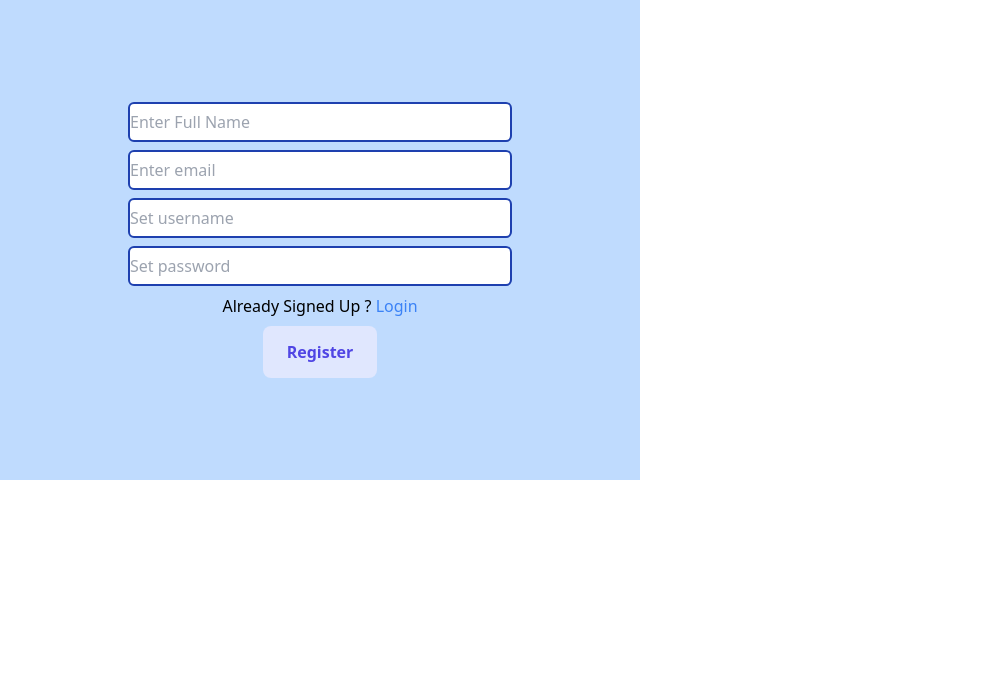
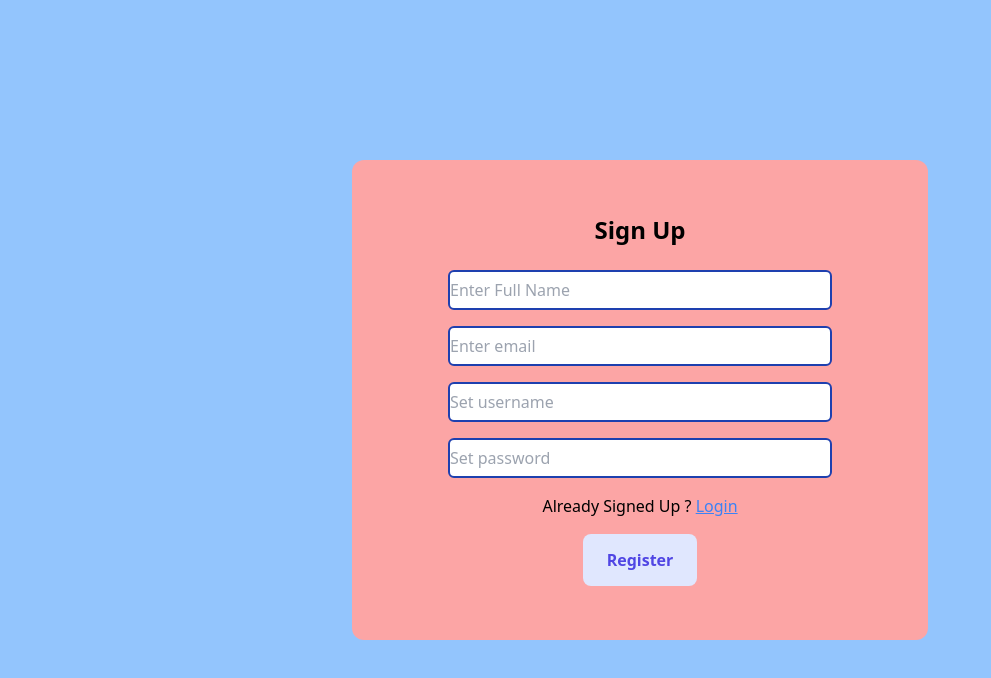
Before and after one commit to SinghaAnirban005/MemoryQuilt-FE, a React (Vite) app in the folder memory-fe/: page / in a window 1280 px wide. Shown: the top 678 px of the page, without its empty margins (0-991 px from the left). Built offline with nearby package versions, Linux system fonts and the light colour scheme.

Commit message:
Improved UI of login and signup

```diff
--- a/memory-fe/src/components/ui/ContentModal.tsx
+++ b/memory-fe/src/components/ui/ContentModal.tsx
@@ -35,7 +35,7 @@ export const ContentModal = (props: Modal) => {
         }
 
         try {
-            const contentReq = await axios.post('http://localhost:3000/api/v1/content', updatedData , {
+            const contentReq = await axios.post('https://memory-quilt-backend.onrender.com/api/v1/content', updatedData , {
                 withCredentials: true
             })
 
--- a/memory-fe/src/components/ui/Login.tsx
+++ b/memory-fe/src/components/ui/Login.tsx
@@ -23,13 +23,13 @@ export function Login() {
         setLoading(true)
 
         try {
-            const loginReq = await axios.post('http://localhost:3000/api/v1/signin', data, {
+            const loginReq = await axios.post('https://memory-quilt-backend.onrender.com/api/v1/signin', data, {
                 withCredentials: true
             })
             if(!loginReq){
                 setError('Error occured while trying to login')
             }
-            const contentData = await axios.get('http://localhost:3000/api/v1/content', {
+            const contentData = await axios.get('https://memory-quilt-backend.onrender.com/api/v1/content', {
                 withCredentials: true
             })
 
@@ -45,9 +45,11 @@ export function Login() {
     return loading ? (
         <div>Loading...Please wait</div>
     ): (
-        <div className="flex items-center bg-red-300">
-            <form onSubmit={handleSubmit(handleLogin)} className="flex flex-col gap-4">
-
+        <div className="flex items-center justify-center w-[100%] h-[100vh] bg-blue-300">
+            <form onSubmit={handleSubmit(handleLogin)} className="flex flex-col items-center justify-center gap-4 bg-red-300 w-[40%] h-[50%] rounded-xl">
+                <div className="text-2xl font-bold">
+                    Login
+                </div>
                 <div>
                     <Input
                         type="text"
@@ -65,7 +67,7 @@ export function Login() {
                         {...register("password", { required: "Password is required" })}
                     />
                 </div>
-        <div>Don't have an account ? <span className="cursor-pointer text-blue-500" onClick={() => navigate('/signup')}>Sign Up</span></div>
+                <div>Don't have an account ? <span className="cursor-pointer text-blue-500 underline" onClick={() => navigate('/signup')}>Sign Up</span></div>
                 <Button title="Login" size="md" variant="secondary" type="submit" />
             </form>
         </div>
--- a/memory-fe/src/components/ui/ShareModal.tsx
+++ b/memory-fe/src/components/ui/ShareModal.tsx
@@ -35,7 +35,7 @@ export const ShareModal = (props: Modal) => {
     const handleShare = async() => {
         setLoading(true)
         try {
-            const shareReq = await axios.post('http://localhost:3000/api/v1/memory/share', {
+            const shareReq = await axios.post('https://memory-quilt-backend.onrender.com/api/v1/memory/share', {
                 share: true
             }, {
                 withCredentials: true
@@ -50,7 +50,7 @@ export const ShareModal = (props: Modal) => {
 
     const deleteShare = async() => {
         try {
-            const deleteReq = await axios.post('http://localhost:3000/api/v1/memory/share', {
+            const deleteReq = await axios.post('https://memory-quilt-backend.onrender.com/api/v1/memory/share', {
                 share: false
             }, {
                 withCredentials: true
--- a/memory-fe/src/components/ui/Shared.tsx
+++ b/memory-fe/src/components/ui/Shared.tsx
@@ -15,7 +15,7 @@ export const Shared = () => {
         const fetchSharedBrains = async () => {
             try {
                 setLoading(true);
-                const fetchReq = await axios.get(`http://localhost:3000/api/v1/memory/${shareLink}`);
+                const fetchReq = await axios.get(`https://memory-quilt-backend.onrender.com/api/v1/memory/${shareLink}`);
                 setUsername(fetchReq.data.username);
                 setSharedContent(fetchReq.data.content);
                 console.log(sharedContent)
--- a/memory-fe/src/components/ui/Signup.tsx
+++ b/memory-fe/src/components/ui/Signup.tsx
@@ -26,7 +26,7 @@ export function Signup() {
         console.log(formData)
 
         try {
-            const register = await axios.post("http://localhost:3000/api/v1/signup", data)
+            const register = await axios.post("https://memory-quilt-backend.onrender.com/api/v1/signup", data)
             if(!register){
                 setError('Failed to register')
             }
@@ -38,9 +38,11 @@ export function Signup() {
     };
 
     return (
-        <div className="flex bg-blue-200 justify-center items-center h-[60vh] w-[50vw]">
-            <form onSubmit={handleSubmit(handleLogin)} className="flex flex-col items-center gap-2 max-w-[40vw]">
-
+        <div className="flex bg-blue-300 justify-center items-center h-[100vh] w-[100%]">
+            <form onSubmit={handleSubmit(handleLogin)} className="flex flex-col items-center justify-center gap-4 bg-red-300 w-[45%] h-[60%] rounded-xl">
+            <div className="text-2xl font-bold mb-2">
+                Sign Up
+            </div>
             <div>
                 <Input
                     type="text"
@@ -74,7 +76,7 @@ export function Signup() {
                     {...register("password", { required: "Password is required" })}
                 />
             </div>
-            <div>Already Signed Up ? <span className="cursor-pointer text-blue-500" onClick={() => navigate('/login')}>Login</span></div>
+            <div>Already Signed Up ? <span className="cursor-pointer text-blue-500 underline" onClick={() => navigate('/login')}>Login</span></div>
             <Button title="Register" size="md" variant="secondary" type="submit" />
         </form>
         </div>
```
Lines whose indentation alone changed are shown as unchanged.
